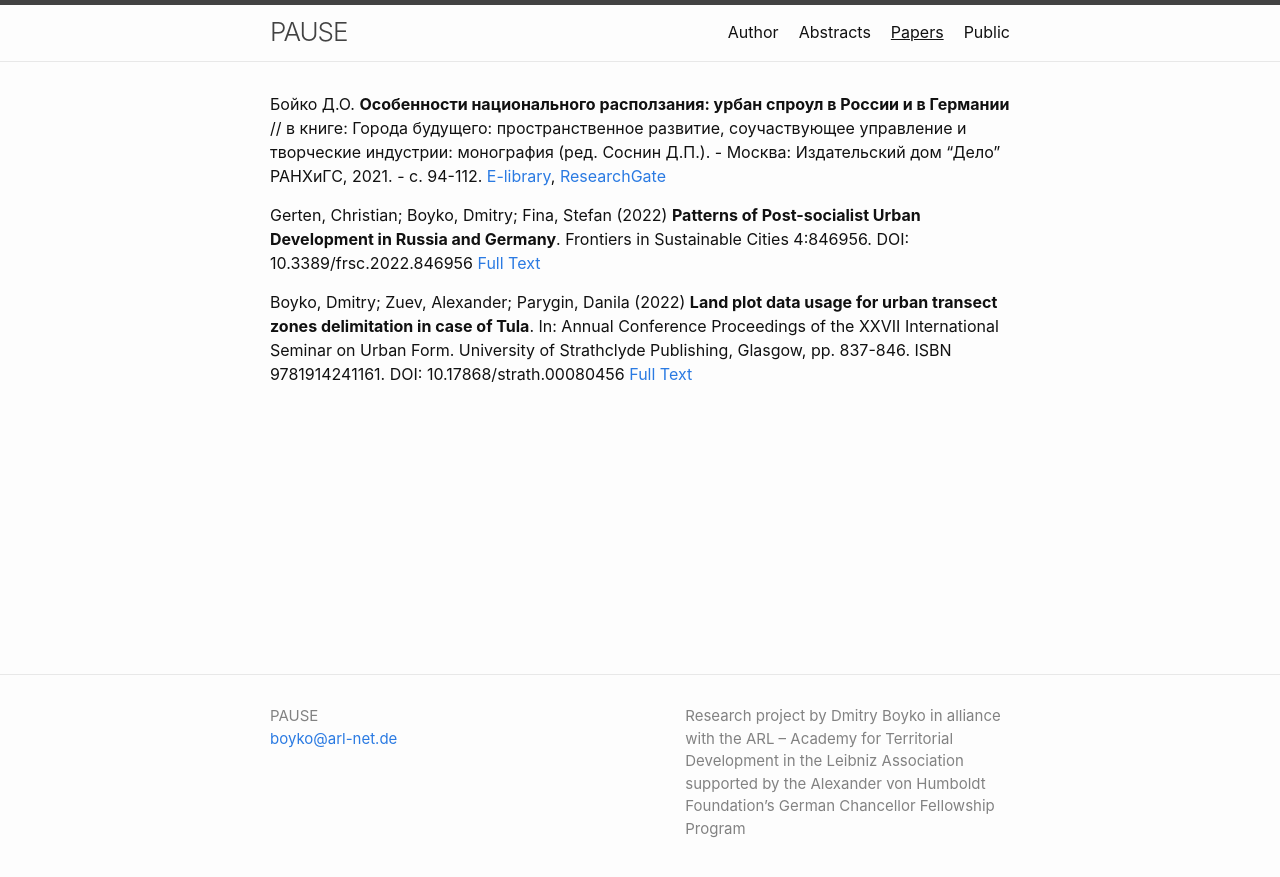
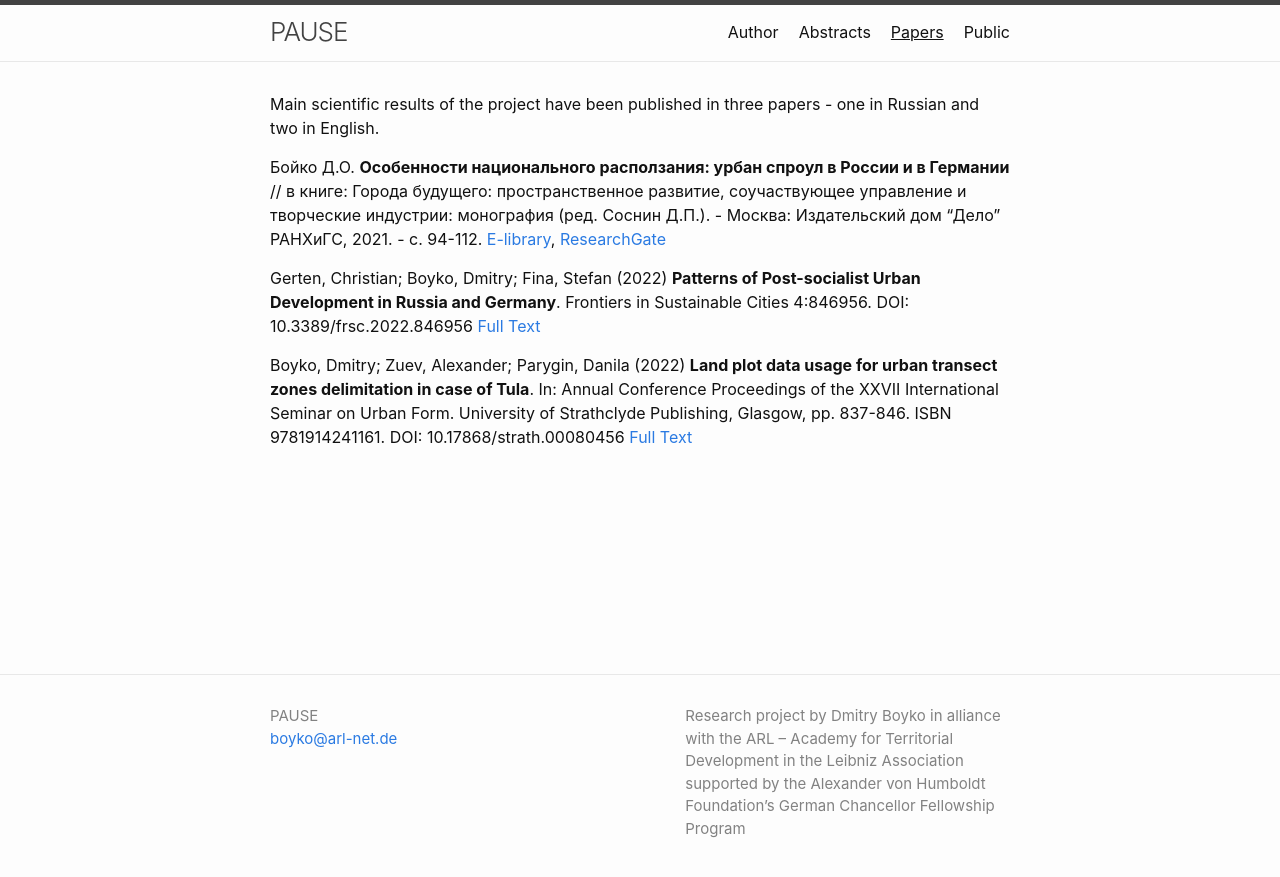
Before and after one commit to boikod/pause, a Jekyll site: the page built from papers.md, in a window 1280 px wide. Shown: the top 877 px of the page. Built offline with Jekyll 4.4.1, drawn with Linux system fonts in a browser that asks for light colours.

Commit message:
Update papers.md

```diff
--- a/papers.md
+++ b/papers.md
@@ -3,6 +3,8 @@ layout: page
 permalink: /papers/
 title: Papers
 ---
+Main scientific results of the project have been published in three papers - one in Russian and two in English.
+
 
 Бойко Д.О. **Особенности национального расползания: урбан спроул в России и в Германии** // в книге: Города будущего: пространственное развитие, соучаствующее управление и творческие индустрии: монография (ред. Соснин Д.П.). - Москва: Издательский дом "Дело" РАНХиГС, 2021. - с. 94-112.
 [E-library](https://elibrary.ru/item.asp?id=48240304&pff=1),
```
